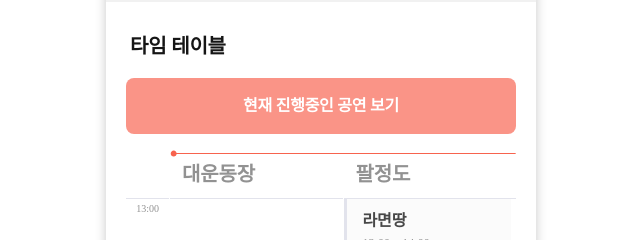
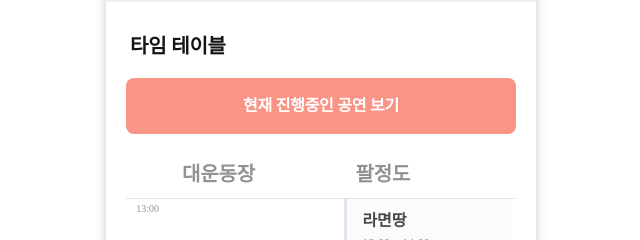
Before and after one commit to dudtlstm/2024_spring_festival_front, a React (Vite) app: page /timeTable in a window 1280 px wide. Shown: the part 868-1108 px from the top of the page, without its empty margins (319-959 px from the left). Built offline with nearby package versions, Linux system fonts and the light colour scheme.

Commit message:
🐛 fix: 공연일이 아닐 경우, 실시간 바 삭제

```diff
--- a/src/components/timeTable/timeLine/style.jsx
+++ b/src/components/timeTable/timeLine/style.jsx
@@ -59,11 +59,12 @@ export const RealtimeLine = styled.img`
   z-index: 50;
 `;
 export const Grid = styled.img`
+  display: ${(props) => props.top == false && "none"};
   grid-column: 2/4;
   width: 100%;
 
   position: absolute;
-  top: ${(props) => props.top * 2.4 + 46}px;
+  top: ${(props) => props.top && props.top * 2.4 + 46}px;
 
   z-index: 15;
 `;
--- a/src/utils/realtimeBar.js
+++ b/src/utils/realtimeBar.js
@@ -9,8 +9,9 @@ export const realtimeBar = (festaDate) =>{
   if (festaDate == today.getDate()) {
     diffMSec = today.getTime() - festa.getTime();
     diffMin = Math.round(diffMSec / (60 * 1000));
+    return diffMin;
   }
-  return diffMin;
+  else {return false};
 };
 
 // ---- 타임테이블 표 생성을 위한 시간 정보 ----
```
